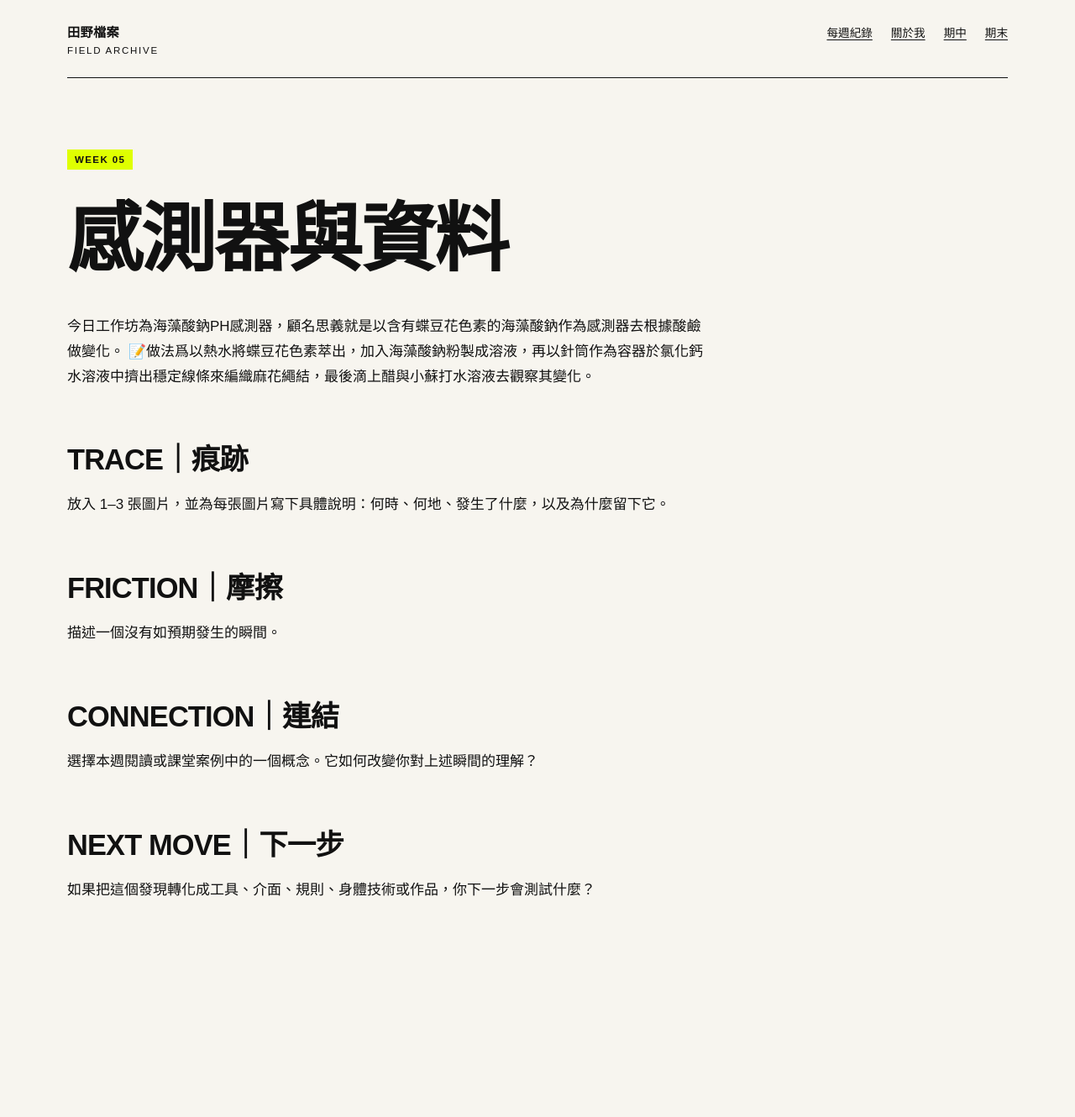
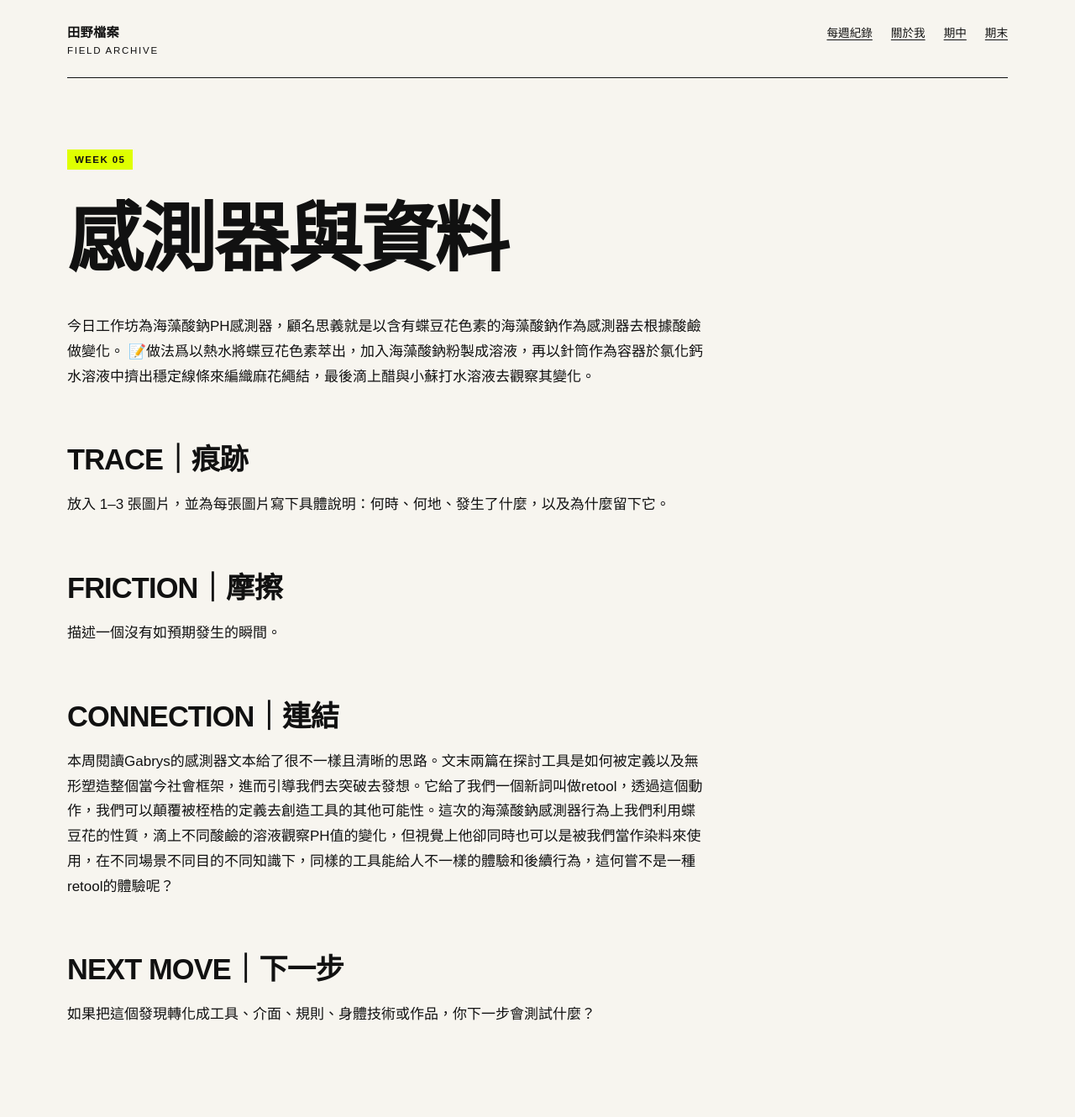
Before and after one commit to amyli951122-rgb/fieldworkarchive, a Jekyll site: the page built from weeks/week-05.md, in a window 1280 px wide. Shown: the whole page at 84% size. Built offline with Jekyll 4.4.1, drawn with Linux system fonts in a browser that asks for light colours; before the commit the page ends 1181 px from its top, so only the background shows below that.

Commit message:
Update week-05.md

```diff
--- a/weeks/week-05.md
+++ b/weeks/week-05.md
@@ -21,7 +21,7 @@ permalink: /weeks/week-05/
 
 ## CONNECTION｜連結
 
-選擇本週閱讀或課堂案例中的一個概念。它如何改變你對上述瞬間的理解？
+本周閱讀Gabrys的感測器文本給了很不一樣且清晰的思路。文末兩篇在探討工具是如何被定義以及無形塑造整個當今社會框架，進而引導我們去突破去發想。它給了我們一個新詞叫做retool，透過這個動作，我們可以顛覆被桎梏的定義去創造工具的其他可能性。這次的海藻酸鈉感測器行為上我們利用蝶豆花的性質，滴上不同酸鹼的溶液觀察PH值的變化，但視覺上他卻同時也可以是被我們當作染料來使用，在不同場景不同目的不同知識下，同樣的工具能給人不一樣的體驗和後續行為，這何嘗不是一種retool的體驗呢？
 
 ## NEXT MOVE｜下一步
 
```
